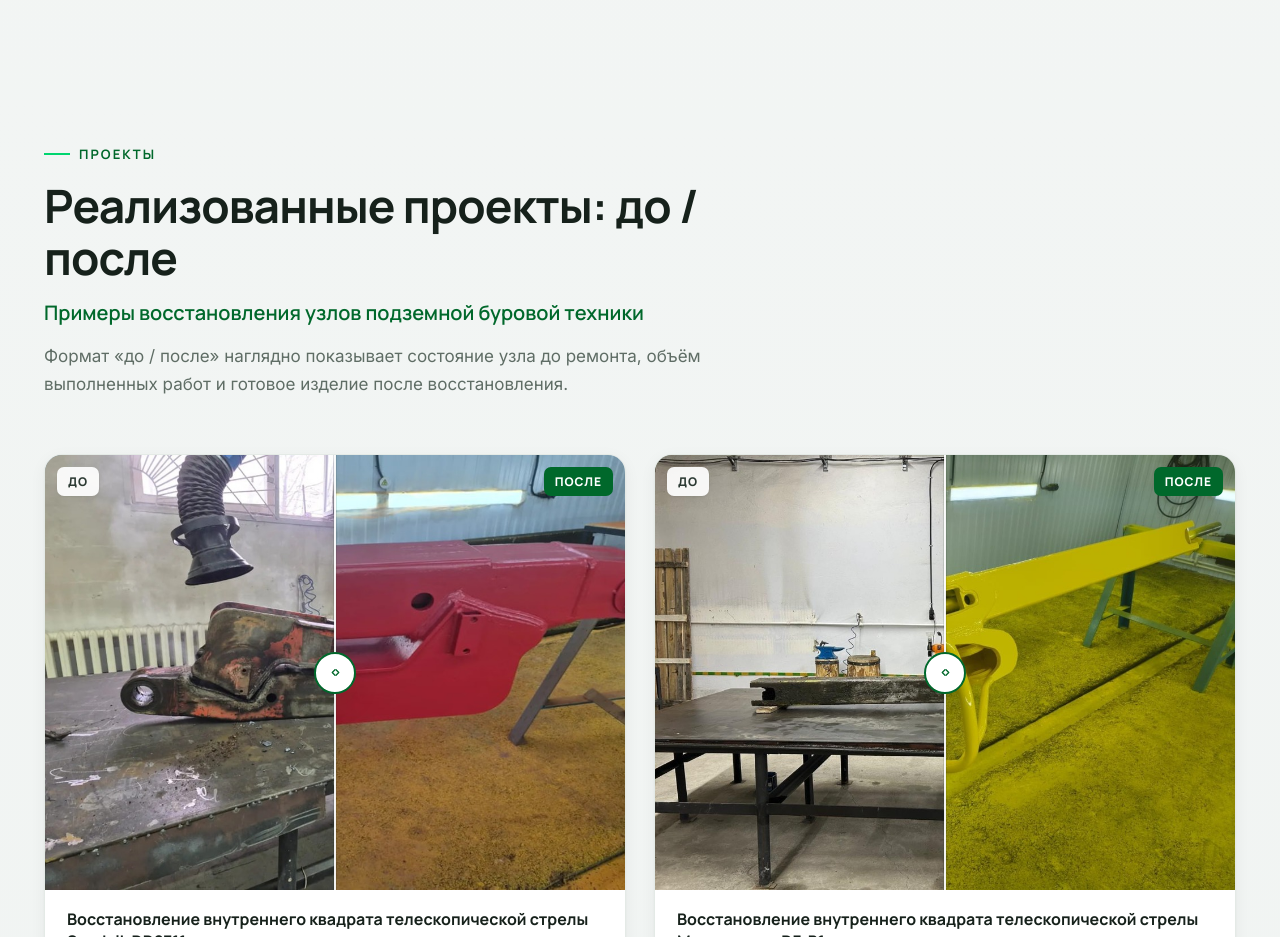
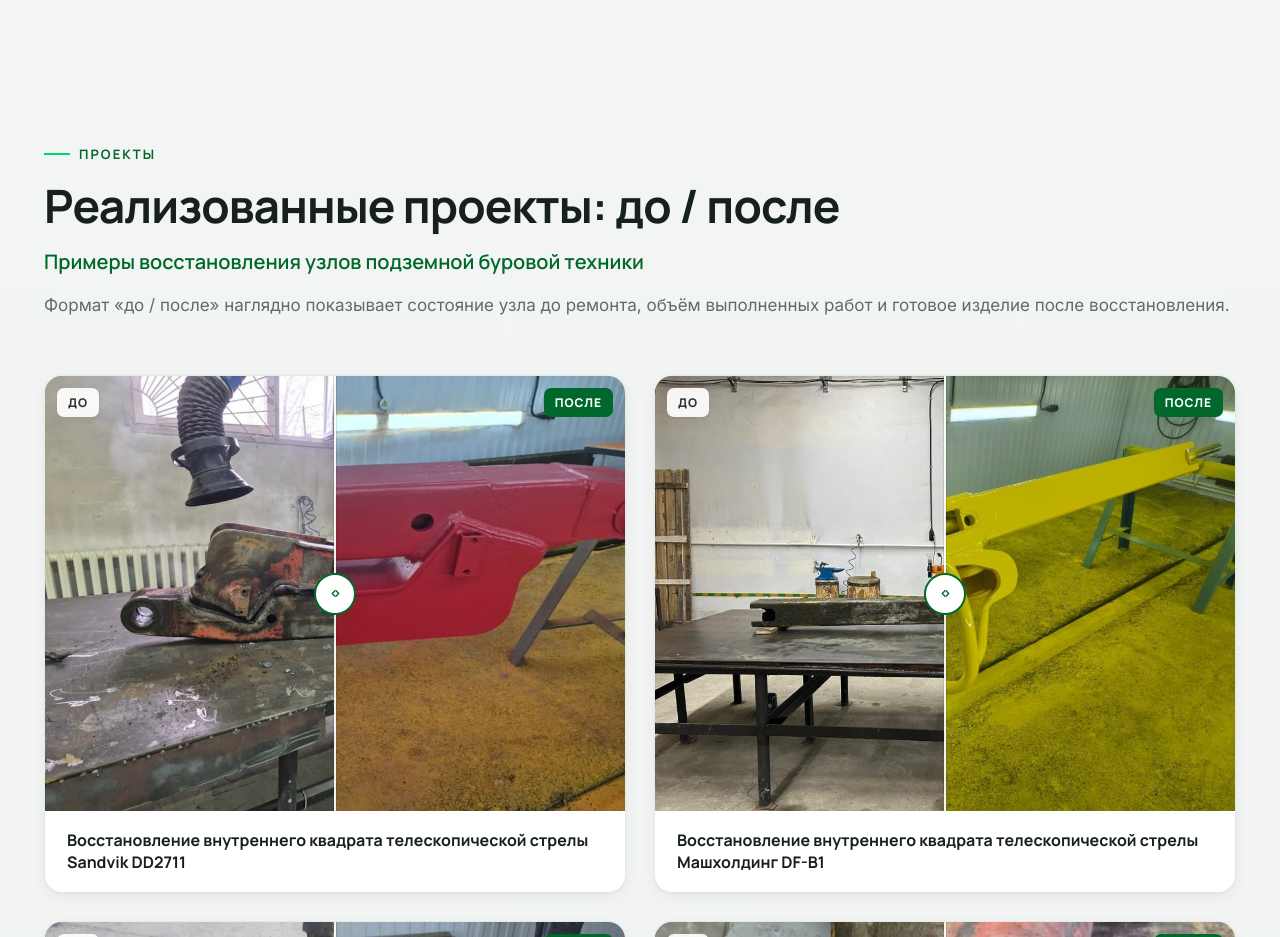
Before and after one commit to UploadSaboteurPleat/repo-9dn2k0p8, a plain HTML site: page index.html in a window 1280 px wide. Shown: the part 6960-7897 px from the top of the page. Drawn offline with Linux system fonts and the light colour scheme; animation ran at ten frames a second.

Commit message:
Projects section head: remove 760px cap so title/intro fit one line on wide screens
Co-Authored-By: Devin AI <158243242+devin-ai-integration[bot]@users.noreply.github.com>

```diff
--- a/index.html
+++ b/index.html
@@ -605,6 +605,9 @@
       }
       .komplekt .split {
         align-items: start;
+      }
+      #proekty .section-head {
+        max-width: none;
       }
       .komplekt .section-head .sub,
       .komplekt .eyebrow {
```
